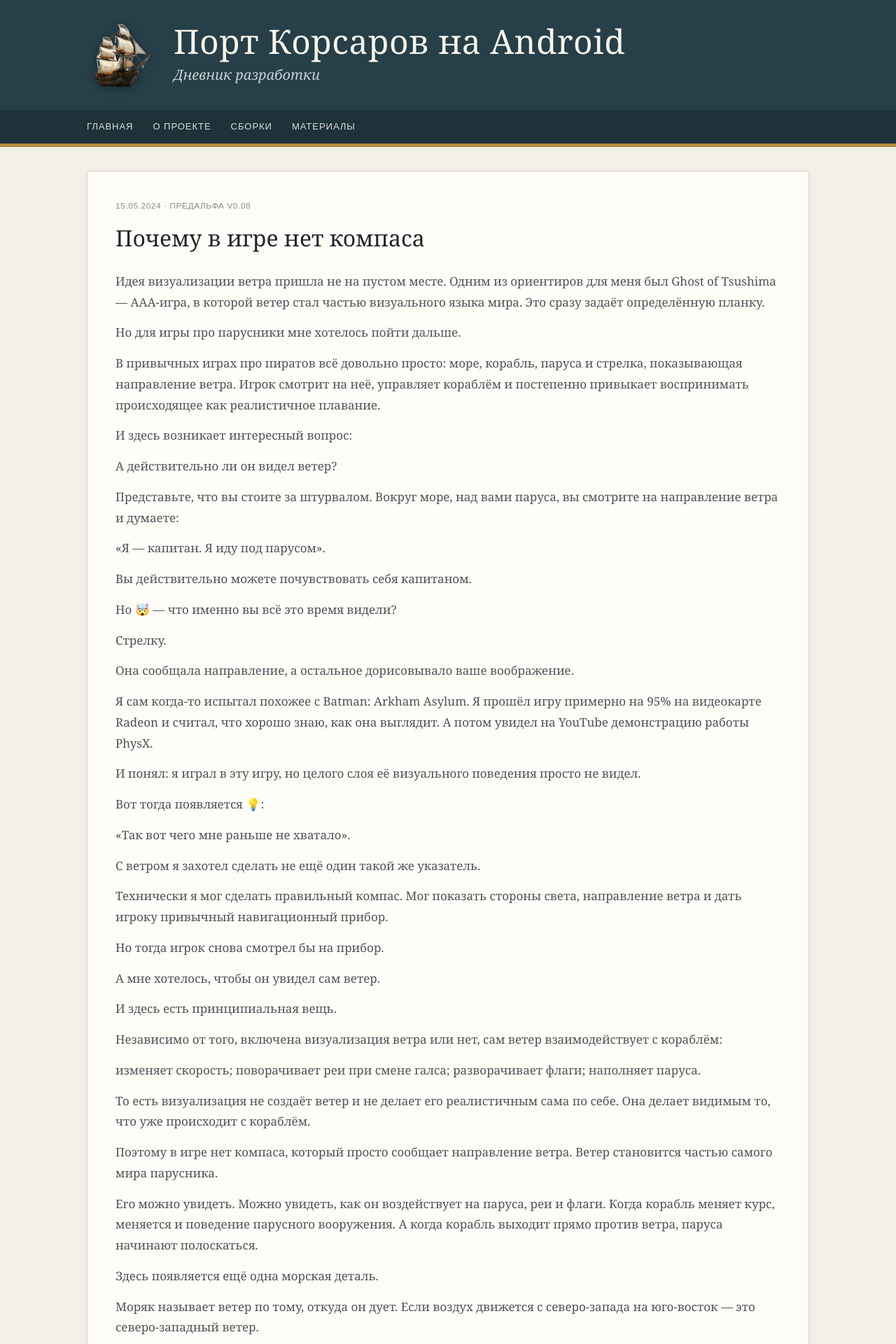
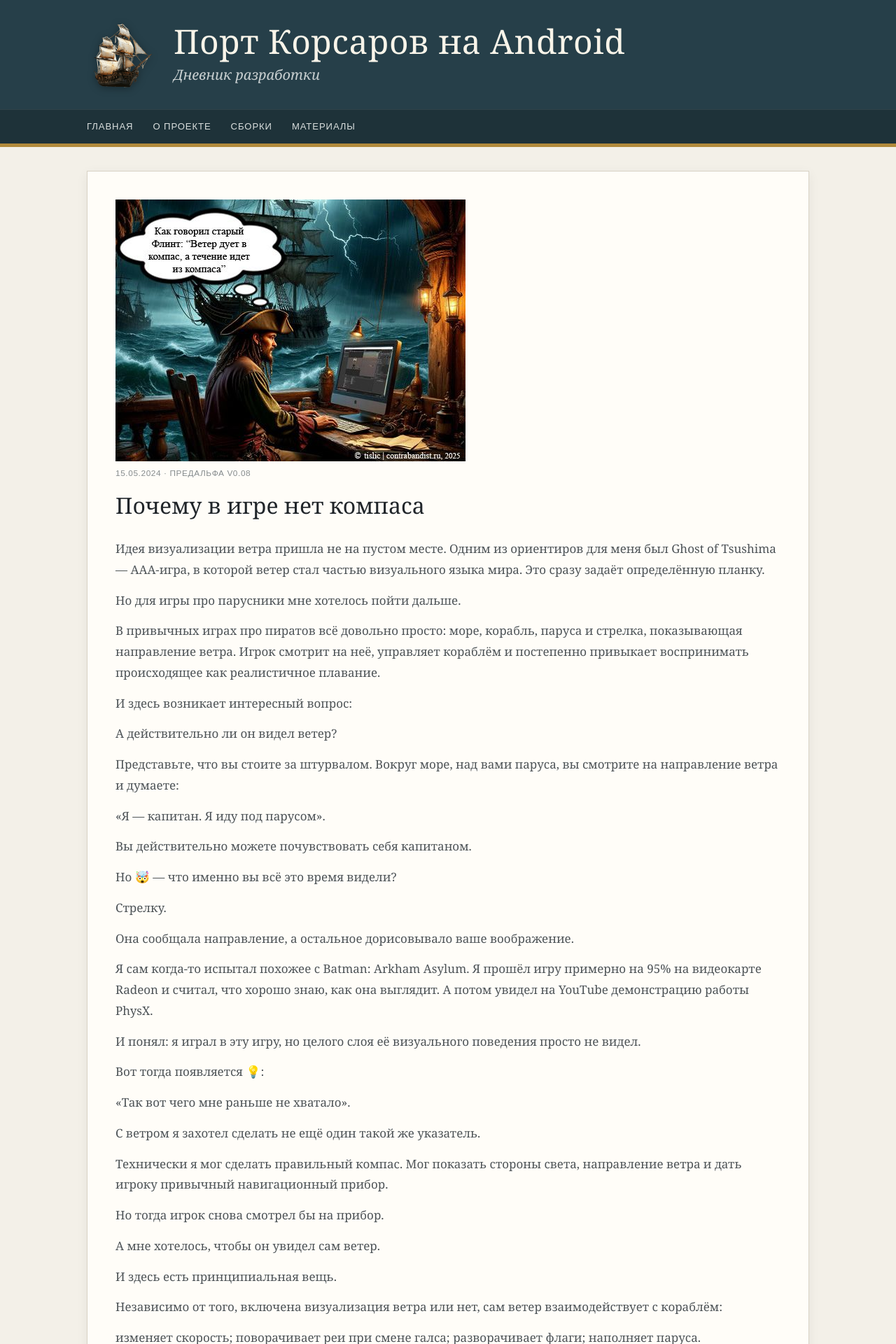
Before and after one commit to tislic/SeaDogsPort, a Jekyll site: the page built from _posts/2024-05-15-v08.md, in a window 1280 px wide. Shown: the top 1920 px of the page at 70% size. Built offline with Jekyll 4.4.1, drawn with Linux system fonts in a browser that asks for light colours.

Commit message:
Update 2024-05-15-v08.md

```diff
--- a/_posts/2024-05-15-v08.md
+++ b/_posts/2024-05-15-v08.md
@@ -4,6 +4,7 @@ title: "Почему в игре нет компаса"
 date: 2024-05-15 21:00:00 +0300
 version: "Предальфа v0.08"
 excerpt: "Идея визуализации ветра пришла не на пустом месте."
+image: /assets/images/compas.jpg
 ---
 
 Идея визуализации ветра пришла не на пустом месте. Одним из ориентиров для меня был Ghost of Tsushima — AAA-игра, в которой ветер стал частью визуального языка мира. Это сразу задаёт определённую планку.
```
